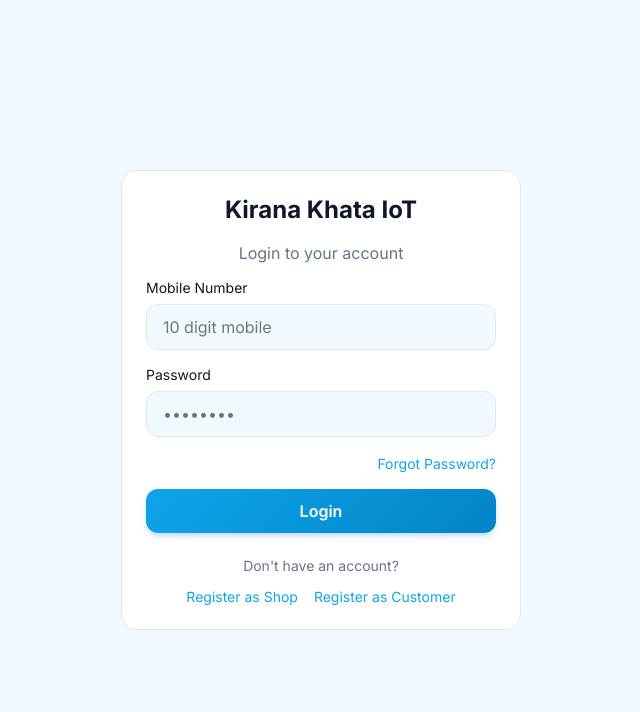
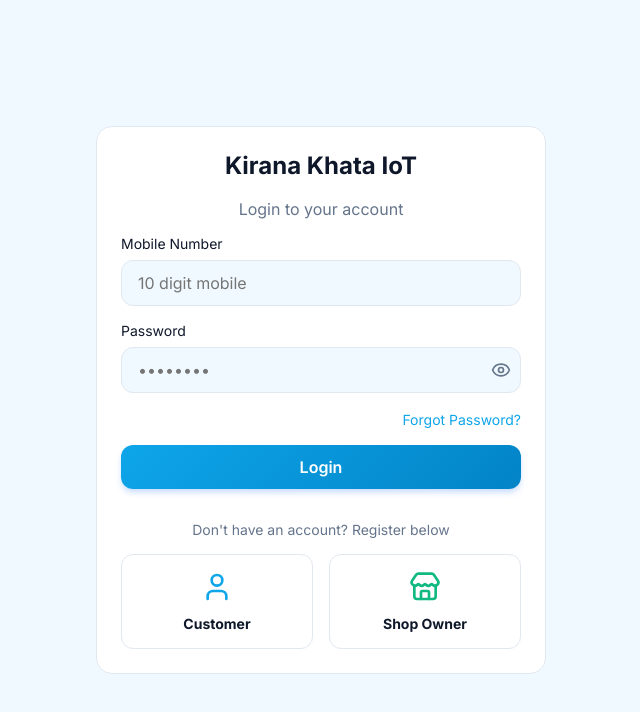
Before and after one commit to lalitharamkollapudi/pocketvypaar, a React (Vite) app: page /login in a window 1280 px wide. Shown: the top 712 px of the page, without its empty margins (319-959 px from the left). Built offline with nearby package versions, Linux system fonts and the light colour scheme.

Commit message:
UI Updates and API Error Debugging

```diff
--- a/api/send-otp.js
+++ b/api/send-otp.js
@@ -20,6 +20,10 @@
 
   if (!email) {
     return res.status(400).json({ success: false, error: 'Email is required' });
+  }
+
+  if (!process.env.EMAIL_USER || !process.env.EMAIL_PASS) {
+    return res.status(500).json({ success: false, error: 'Vercel Config Error: EMAIL_USER or EMAIL_PASS environment variables are missing!' });
   }
 
   try {
--- a/src/components/Auth/Login.jsx
+++ b/src/components/Auth/Login.jsx
@@ -1,10 +1,12 @@
 import { useState } from 'react';
 import { useNavigate, Link } from 'react-router-dom';
+import { Eye, EyeOff, Store, User } from 'lucide-react';
 import { api } from '../../mockApi';
 
 export default function Login({ setUser }) {
   const [mobile, setMobile] = useState('');
   const [password, setPassword] = useState('');
+  const [showPassword, setShowPassword] = useState(false);
   const [error, setError] = useState('');
   const [loading, setLoading] = useState(false);
   const navigate = useNavigate();
@@ -27,7 +29,7 @@
 
   return (
     <div className="flex-center" style={{minHeight: '100vh', padding: '20px'}}>
-      <div className="surface fade-in" style={{width: '100%', maxWidth: '400px'}}>
+      <div className="surface fade-in" style={{width: '100%', maxWidth: '450px'}}>
         <h2 style={{marginTop: 0, textAlign: 'center'}}>Kirana Khata IoT</h2>
         <p style={{color: 'var(--text-muted)', textAlign: 'center'}}>Login to your account</p>
 
@@ -40,7 +42,16 @@
           </div>
           <div>
             <label style={{fontSize: '14px', marginBottom: '8px', display: 'block'}}>Password</label>
-            <input type="password" value={password} onChange={e => setPassword(e.target.value)} required placeholder="••••••••" />
+            <div style={{position: 'relative'}}>
+              <input type={showPassword ? "text" : "password"} value={password} onChange={e => setPassword(e.target.value)} required placeholder="••••••••" style={{paddingRight: '40px'}} />
+              <button
+                type="button"
+                onClick={() => setShowPassword(!showPassword)}
+                style={{position: 'absolute', right: '10px', top: '50%', transform: 'translateY(-50%)', background: 'none', border: 'none', padding: 0, color: 'var(--text-muted)', cursor: 'pointer', display: 'flex'}}
+              >
+                {showPassword ? <EyeOff size={20} /> : <Eye size={20} />}
+              </button>
+            </div>
           </div>
           <div style={{textAlign: 'right'}}>
             <Link to="#" style={{color: 'var(--primary-color)', fontSize: '14px', textDecoration: 'none'}}>Forgot Password?</Link>
@@ -50,11 +61,17 @@
           </button>
         </form>
 
-        <div style={{marginTop: '24px', textAlign: 'center', fontSize: '14px'}}>
-          <p style={{color: 'var(--text-muted)'}}>Don't have an account?</p>
-          <div style={{display: 'flex', justifyContent: 'center', gap: '16px', marginTop: '8px'}}>
-            <Link to="/register-owner" style={{color: 'var(--primary-color)', textDecoration: 'none'}}>Register as Shop</Link>
-            <Link to="/register-customer" style={{color: 'var(--primary-color)', textDecoration: 'none'}}>Register as Customer</Link>
+        <div style={{marginTop: '32px'}}>
+          <p style={{color: 'var(--text-muted)', textAlign: 'center', fontSize: '14px', marginBottom: '16px'}}>Don't have an account? Register below</p>
+          <div style={{display: 'flex', gap: '16px'}}>
+            <div onClick={() => navigate('/register-customer')} style={{flex: 1, padding: '16px', border: '1px solid var(--border-color)', borderRadius: '12px', textAlign: 'center', cursor: 'pointer', transition: 'all 0.2s'}} className="hover-lift">
+              <User size={32} color="var(--primary-color)" style={{marginBottom: '8px'}} />
+              <div style={{fontWeight: 'bold', fontSize: '14px'}}>Customer</div>
+            </div>
+            <div onClick={() => navigate('/register-owner')} style={{flex: 1, padding: '16px', border: '1px solid var(--border-color)', borderRadius: '12px', textAlign: 'center', cursor: 'pointer', transition: 'all 0.2s'}} className="hover-lift">
+              <Store size={32} color="var(--success-color)" style={{marginBottom: '8px'}} />
+              <div style={{fontWeight: 'bold', fontSize: '14px'}}>Shop Owner</div>
+            </div>
           </div>
         </div>
       </div>
--- a/src/components/Auth/OtpVerification.jsx
+++ b/src/components/Auth/OtpVerification.jsx
@@ -61,7 +61,7 @@
       setTimer(60);
       setError('A new OTP has been sent to your email.');
     } catch (err) {
-      setError('Failed to resend OTP. Make sure the backend server.js is running.');
+      setError(err.message || 'Failed to resend OTP. Please try again.');
     } finally {
       setLoading(false);
     }
@@ -87,7 +87,7 @@
         {error && <div style={{color: 'var(--danger-color)', marginBottom: '16px', fontSize: '14px', textAlign: 'center'}}>{error}</div>}
 
         <form onSubmit={handleVerify} className="space-y-4">
-          <input type="text" placeholder="Enter OTP from Email" value={otp} onChange={e => setOtp(e.target.value)} maxLength={4} required style={{textAlign: 'center', letterSpacing: '4px', fontSize: '24px'}} />
+          <input type="text" placeholder="Enter OTP from Email" value={otp} onChange={e => setOtp(e.target.value)} maxLength={4} required style={{textAlign: 'center', letterSpacing: otp ? '12px' : 'normal', fontSize: '24px'}} />
 
           <button type="submit" className="primary" style={{width: '100%'}} disabled={otp.length !== 4 || loading}>
             {loading ? 'Verifying...' : 'Verify & Continue'}
--- a/src/components/Auth/RegisterCustomer.jsx
+++ b/src/components/Auth/RegisterCustomer.jsx
@@ -1,9 +1,12 @@
 import { useState } from 'react';
 import { useNavigate, Link } from 'react-router-dom';
+import { Eye, EyeOff } from 'lucide-react';
 import { api } from '../../mockApi';
 
 export default function RegisterCustomer() {
   const [formData, setFormData] = useState({ name: '', email: '', mobile: '', govId: '', password: '', confirmPassword: '' });
+  const [showPassword, setShowPassword] = useState(false);
+  const [showConfirmPassword, setShowConfirmPassword] = useState(false);
   const [terms, setTerms] = useState(false);
   const [loading, setLoading] = useState(false);
   const [error, setError] = useState('');
@@ -36,8 +39,20 @@
           <input type="email" placeholder="Email Address" value={formData.email} onChange={e => setFormData({...formData, email: e.target.value})} required />
           <input type="tel" placeholder="Mobile Number (10 digits)" value={formData.mobile} onChange={e => { const val = e.target.value.replace(/\\D/g, ''); if (val.length <= 10) setFormData({...formData, mobile: val}); }} required />
           <input type="text" placeholder="Gov ID Number (Masked logic in backend)" value={formData.govId} onChange={e => setFormData({...formData, govId: e.target.value})} required />
-          <input type="password" placeholder="Password" value={formData.password} onChange={e => setFormData({...formData, password: e.target.value})} required />
-          <input type="password" placeholder="Confirm Password" value={formData.confirmPassword} onChange={e => setFormData({...formData, confirmPassword: e.target.value})} required />
+
+          <div style={{position: 'relative'}}>
+            <input type={showPassword ? "text" : "password"} placeholder="Password" value={formData.password} onChange={e => setFormData({...formData, password: e.target.value})} required style={{paddingRight: '40px'}} />
+            <button type="button" onClick={() => setShowPassword(!showPassword)} style={{position: 'absolute', right: '10px', top: '50%', transform: 'translateY(-50%)', background: 'none', border: 'none', padding: 0, color: 'var(--text-muted)', cursor: 'pointer', display: 'flex'}}>
+              {showPassword ? <EyeOff size={20} /> : <Eye size={20} />}
+            </button>
+          </div>
+
+          <div style={{position: 'relative'}}>
+            <input type={showConfirmPassword ? "text" : "password"} placeholder="Confirm Password" value={formData.confirmPassword} onChange={e => setFormData({...formData, confirmPassword: e.target.value})} required style={{paddingRight: '40px'}} />
+            <button type="button" onClick={() => setShowConfirmPassword(!showConfirmPassword)} style={{position: 'absolute', right: '10px', top: '50%', transform: 'translateY(-50%)', background: 'none', border: 'none', padding: 0, color: 'var(--text-muted)', cursor: 'pointer', display: 'flex'}}>
+              {showConfirmPassword ? <EyeOff size={20} /> : <Eye size={20} />}
+            </button>
+          </div>
 
           <label style={{display: 'flex', alignItems: 'center', gap: '8px', fontSize: '14px'}}>
             <input type="checkbox" checked={terms} onChange={e => setTerms(e.target.checked)} style={{width:'auto'}} />
--- a/src/components/Auth/RegisterOwner.jsx
+++ b/src/components/Auth/RegisterOwner.jsx
@@ -1,9 +1,12 @@
 import { useState } from 'react';
 import { useNavigate, Link } from 'react-router-dom';
+import { Eye, EyeOff } from 'lucide-react';
 import { api } from '../../mockApi';
 
 export default function RegisterOwner() {
-  const [formData, setFormData] = useState({ name: '', email: '', mobile: '', gst: '', password: '', confirmPassword: '' });
+  const [formData, setFormData] = useState({ name: '', email: '', mobile: '', gst: null, password: '', confirmPassword: '' });
+  const [showPassword, setShowPassword] = useState(false);
+  const [showConfirmPassword, setShowConfirmPassword] = useState(false);
   const [terms, setTerms] = useState(false);
   const [loading, setLoading] = useState(false);
   const [error, setError] = useState('');
@@ -17,7 +20,7 @@
     setLoading(true);
     try {
       await api.registerShopOwner(formData);
-      navigate('/otp-verification', { state: { mobile: formData.mobile, email: formData.email, type: 'shop_owner' } });
+      navigate('/otp-verification', { state: { mobile: formData.mobile, email: formData.email, type: 'owner' } });
     } catch (err) {
       setError(err.message);
     } finally {
@@ -34,13 +37,25 @@
         <form onSubmit={handleSubmit} className="space-y-4">
           <input type="text" placeholder="Full Name (As per docs)" value={formData.name} onChange={e => setFormData({...formData, name: e.target.value})} required />
           <input type="email" placeholder="Email Address" value={formData.email} onChange={e => setFormData({...formData, email: e.target.value})} required />
-          <input type="tel" placeholder="Mobile Number (10 digits)" value={formData.mobile} onChange={e => { const val = e.target.value.replace(/\\D/g, ''); if (val.length <= 10) setFormData({...formData, mobile: val}); }} required />
+          <input type="tel" placeholder="Mobile Number (10 digits)" value={formData.mobile} onChange={e => { const val = e.target.value.replace(/\D/g, ''); if (val.length <= 10) setFormData({...formData, mobile: val}); }} required />
           <div style={{textAlign: 'left'}}>
             <label style={{fontSize: '12px', color: 'var(--text-muted)'}}>Upload GST Certificate</label>
             <input type="file" onChange={e => setFormData({...formData, gst: e.target.files[0]})} required accept=".pdf,image/*" />
           </div>
-          <input type="password" placeholder="Password" value={formData.password} onChange={e => setFormData({...formData, password: e.target.value})} required />
-          <input type="password" placeholder="Confirm Password" value={formData.confirmPassword} onChange={e => setFormData({...formData, confirmPassword: e.target.value})} required />
+
+          <div style={{position: 'relative'}}>
+            <input type={showPassword ? "text" : "password"} placeholder="Password" value={formData.password} onChange={e => setFormData({...formData, password: e.target.value})} required style={{paddingRight: '40px'}} />
+            <button type="button" onClick={() => setShowPassword(!showPassword)} style={{position: 'absolute', right: '10px', top: '50%', transform: 'translateY(-50%)', background: 'none', border: 'none', padding: 0, color: 'var(--text-muted)', cursor: 'pointer', display: 'flex'}}>
+              {showPassword ? <EyeOff size={20} /> : <Eye size={20} />}
+            </button>
+          </div>
+
+          <div style={{position: 'relative'}}>
+            <input type={showConfirmPassword ? "text" : "password"} placeholder="Confirm Password" value={formData.confirmPassword} onChange={e => setFormData({...formData, confirmPassword: e.target.value})} required style={{paddingRight: '40px'}} />
+            <button type="button" onClick={() => setShowConfirmPassword(!showConfirmPassword)} style={{position: 'absolute', right: '10px', top: '50%', transform: 'translateY(-50%)', background: 'none', border: 'none', padding: 0, color: 'var(--text-muted)', cursor: 'pointer', display: 'flex'}}>
+              {showConfirmPassword ? <EyeOff size={20} /> : <Eye size={20} />}
+            </button>
+          </div>
 
           <label style={{display: 'flex', alignItems: 'center', gap: '8px', fontSize: '14px'}}>
             <input type="checkbox" checked={terms} onChange={e => setTerms(e.target.checked)} style={{width:'auto'}} />
```
Also changed, not shown: src/mockApi.js (+5 -2 lines), 1 other file (tests, documents, lock files or other folders).
